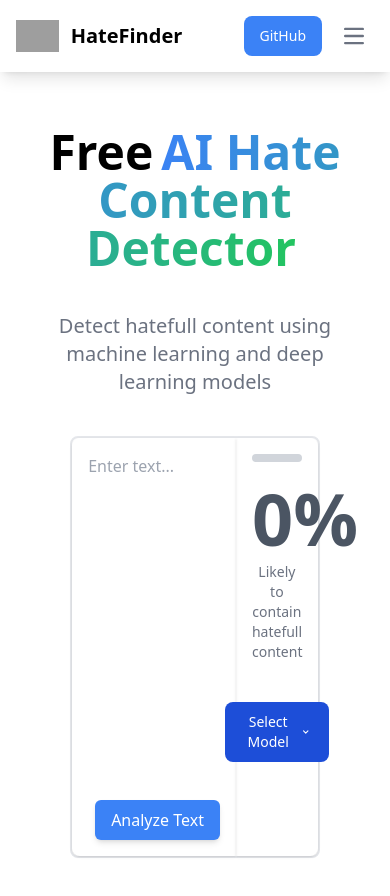
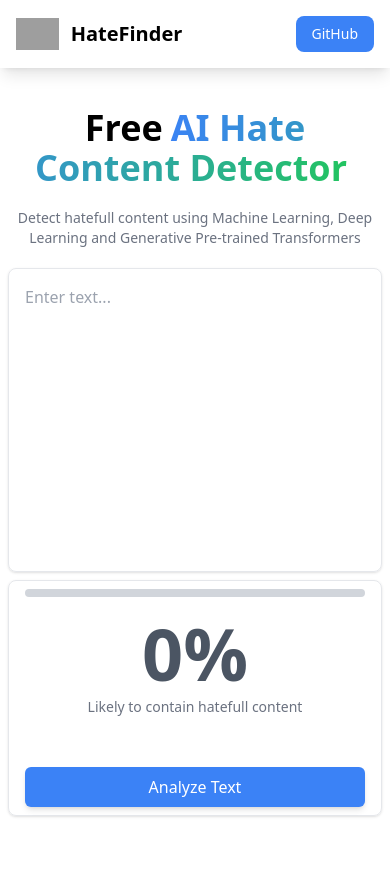
Before and after one commit to rodrigossbcg/HATE-SPEECH-FRONTEND, a React (Create React App) app: page / in a window 390 px wide. After the commit the page ends 856 px from the top, so only its background shows below. Built offline with nearby package versions, Linux system fonts and the light colour scheme; grey boxes are pictures that could not be loaded.

Commit message:
mobile v2

```diff
--- a/src/app/App.tsx
+++ b/src/app/App.tsx
@@ -6,7 +6,7 @@ function App() {
   return (
     <div className="flex flex-col h-screen">
       <Navbar />
-      <div className="flex-1 px-[10%] py-10">
+      <div className="flex-1 px-2 py-10 md:px-[10%]">
         <Models />
       </div>
     </div>
--- a/src/components/navbar.tsx
+++ b/src/components/navbar.tsx
@@ -4,10 +4,7 @@ const Navbar: React.FC = () => {
   return (
     <nav className="bg-white border-gray-200 shadow-lg">
       <div className="max-w-screen-xl flex flex-wrap items-center justify-between mx-auto p-4">
-        <a
-          href="https://flowbite.com/"
-          className="flex items-center space-x-3 rtl:space-x-reverse"
-        >
+        <a href="" className="flex items-center space-x-3 rtl:space-x-reverse">
           <img
             src="https://flowbite.com/docs/images/logo.svg"
             className="h-8"
@@ -18,36 +15,13 @@ const Navbar: React.FC = () => {
           </span>
         </a>
         <div className="flex md:order-2 space-x-3 md:space-x-0 rtl:space-x-reverse">
-          <button
+          <a
+            href="https://github.com/rodrigossbcg"
             type="button"
             className="text-white bg-blue-500 hover:bg-blue-700 focus:ring-4 focus:outline-none focus:ring-blue-200 font-medium rounded-lg text-sm px-4 py-2 text-center"
           >
             GitHub
-          </button>
-          <button
-            data-collapse-toggle="navbar-cta"
-            type="button"
-            className="inline-flex items-center p-2 w-10 h-10 justify-center text-sm text-gray-500 rounded-lg md:hidden hover:bg-gray-100 focus:outline-none focus:ring-2 focus:ring-gray-200"
-            aria-controls="navbar-cta"
-            aria-expanded="false"
-          >
-            <span className="sr-only">Open main menu</span>
-            <svg
-              className="w-5 h-5"
-              aria-hidden="true"
-              xmlns="http://www.w3.org/2000/svg"
-              fill="none"
-              viewBox="0 0 17 14"
-            >
-              <path
-                stroke="currentColor"
-                strokeLinecap="round"
-                strokeLinejoin="round"
-                strokeWidth="2"
-                d="M1 1h15M1 7h15M1 13h15"
-              />
-            </svg>
-          </button>
+          </a>
         </div>
       </div>
     </nav>
--- a/src/pages/models.tsx
+++ b/src/pages/models.tsx
@@ -58,20 +58,21 @@ const Models: FC = () => {
 
   return (
     <div>
-      <h1 className="text-5xl font-bold mt-4 mb-4 relative text-center">
+      <h1 className="text-4xl md:text-5xl font-bold md:mt-4 mb-2 md:mb-4 relative text-center">
         <span className="text-primary">Free</span>
         <span className="relative bg-clip-text text-transparent bg-gradient-to-r from-blue-500 to-green-500 px-2">
           AI Hate Content Detector
         </span>
       </h1>
 
-      <p className="text-gray-500 my-10 text-xl text-center">
-        Detect hatefull content using machine learning and deep learning models
+      <p className="text-gray-500 my-5 md:my-10 text-sm md:text-xl text-center">
+        Detect hatefull content using Machine Learning, Deep Learning and
+        Generative Pre-trained Transformers
       </p>
-      <div className="flex h-[50vh]">
-        <div className="grid grid-cols-3 rounded-lg border-2 mx-[10%] flex-grow">
-          <div className="col-span-2 relative h-full">
-            <div className="p-4 rounded-l-lg shadow h-full relative">
+      <div className="flex flex-col md:h-[50vh]">
+        <div className="grid grid-cols-1 md:grid-cols-3 md:mx-[10%] flex-grow gap-2">
+          <div className="col-span-1 md:col-span-2 relative h-[36vh] md:h-full border border-gray-200 rounded-lg shadow">
+            <div className="p-4 relative h-full">
               {!responseArray.length ? (
                 <textarea
                   className="w-full h-full bg-transparent border-none outline-none resize-none text-base text-gray-500"
@@ -82,9 +83,8 @@ const Models: FC = () => {
               ) : (
                 <div className="w-full h-full bg-transparent border-none outline-none resize-none text-base text-gray-500 mt-4">
                   {responseArray.map((hate, index) => (
-                    <span>
+                    <span key={index}>
                       <a
-                        key={index}
                         href={`https://hatebase.org/search_results/keywords%3D${
                           inputText.split(" ")[index]
                         }`}
@@ -101,18 +101,12 @@ const Models: FC = () => {
                   ))}
                 </div>
               )}
-              <button
-                className="absolute bottom-4 right-4 bg-blue-500 text-white px-4 py-2 rounded-md shadow-md"
-                onClick={!responseArray.length ? handleSubmit : () => clear()}
-                disabled={!inputText}
-              >
-                {!responseArray.length ? "Analyze Text" : "Clear"}
-              </button>
             </div>
           </div>
 
-          <div className="col-span-1 relative h-full">
-            <div className="p-4 rounded-r-lg shadow h-full">
+          <div className="col-span-1 md:col-span-1 relative h-[28vh] md:h-full border border-gray-200 rounded-lg shadow">
+            <div className="px-4 py-2 md:px-4 md:py-4 h-full flex flex-col justify-between">
+              <div>
                 <div className="w-full h-2 bg-gray-300 rounded-full">
                   <div
                     className="h-full bg-blue-500 rounded-full"
@@ -125,117 +119,14 @@ const Models: FC = () => {
                 <div className="text-sm text-center text-gray-500">
                   Likely to contain hatefull content
                 </div>
-
-              <div className="mt-10 mx-auto flex justify-center">
+              </div>
               <button
-                  id="dropdownHelperButton"
-                  data-dropdown-toggle="dropdownHelper"
-                  className="text-white bg-blue-700 hover:bg-blue-800 focus:ring-4 focus:outline-none focus:ring-blue-300 font-medium rounded-lg text-sm px-5 py-2.5 text-center inline-flex items-center rounded-full"
-                  type="button"
-                  onClick={toggleDropdown}
+                className="bg-blue-500 text-white w-full px-2 py-2 rounded-md shadow-md mt-auto"
+                onClick={!responseArray.length ? handleSubmit : () => clear()}
+                disabled={!inputText}
               >
-                  Select Model
-                  <svg
-                    className="w-2.5 h-2.5 ms-3"
-                    aria-hidden="true"
-                    xmlns="http://www.w3.org/2000/svg"
-                    fill="none"
-                    viewBox="0 0 10 6"
-                  >
-                    <path
-                      stroke="currentColor"
-                      stroke-linecap="round"
-                      stroke-linejoin="round"
-                      stroke-width="2"
-                      d="m1 1 4 4 4-4"
-                    />
-                  </svg>
+                {!responseArray.length ? "Analyze Text" : "Another Text"}
               </button>
-                {isOpened && (
-                  <div
-                    id="dropdownHelper"
-                    className="z-10 bg-white divide-y divide-gray-100 rounded-lg shadow w-60"
-                  >
-                    <ul
-                      className="p-3 space-y-1 text-sm text-gray-700"
-                      aria-labelledby="dropdownHelperButton"
-                    >
-                      <li>
-                        <div className="flex p-2 rounded hover:bg-gray-100">
-                          <div className="flex items-center h-5">
-                            <input
-                              id="helper-checkbox-1"
-                              aria-describedby="helper-checkbox-text-1"
-                              type="checkbox"
-                              value=""
-                              className="w-4 h-4 text-blue-600 bg-gray-100 border-gray-300 rounded focus:ring-blue-500"
-                            />
-                          </div>
-                          <div className="ms-2 text-sm">
-                            <label className="font-medium text-gray-900">
-                              <div>Model 1</div>
-                              <p
-                                id="helper-checkbox-text-1"
-                                className="text-xs font-normal text-gray-500"
-                              >
-                                xx% accuracy
-                              </p>
-                            </label>
-                          </div>
-                        </div>
-                      </li>
-                      <li>
-                        <div className="flex p-2 rounded hover:bg-gray-100">
-                          <div className="flex items-center h-5">
-                            <input
-                              id="helper-checkbox-1"
-                              aria-describedby="helper-checkbox-text-1"
-                              type="checkbox"
-                              value=""
-                              className="w-4 h-4 text-blue-600 bg-gray-100 border-gray-300 rounded focus:ring-blue-500"
-                            />
-                          </div>
-                          <div className="ms-2 text-sm">
-                            <label className="font-medium text-gray-900">
-                              <div>Model 1</div>
-                              <p
-                                id="helper-checkbox-text-1"
-                                className="text-xs font-normal text-gray-500"
-                              >
-                                xx% accuracy
-                              </p>
-                            </label>
-                          </div>
-                        </div>
-                      </li>
-                      <li>
-                        <div className="flex p-2 rounded hover:bg-gray-100">
-                          <div className="flex items-center h-5">
-                            <input
-                              id="helper-checkbox-1"
-                              aria-describedby="helper-checkbox-text-1"
-                              type="checkbox"
-                              value=""
-                              className="w-4 h-4 text-blue-600 bg-gray-100 border-gray-300 rounded focus:ring-blue-500"
-                            />
-                          </div>
-                          <div className="ms-2 text-sm">
-                            <label className="font-medium text-gray-900">
-                              <div>Model 1</div>
-                              <p
-                                id="helper-checkbox-text-1"
-                                className="text-xs font-normal text-gray-500"
-                              >
-                                xx% accuracy
-                              </p>
-                            </label>
-                          </div>
-                        </div>
-                      </li>
-                    </ul>
-                  </div>
-                )}
-              </div>
             </div>
           </div>
         </div>
```
Lines whose indentation alone changed are shown as unchanged.
